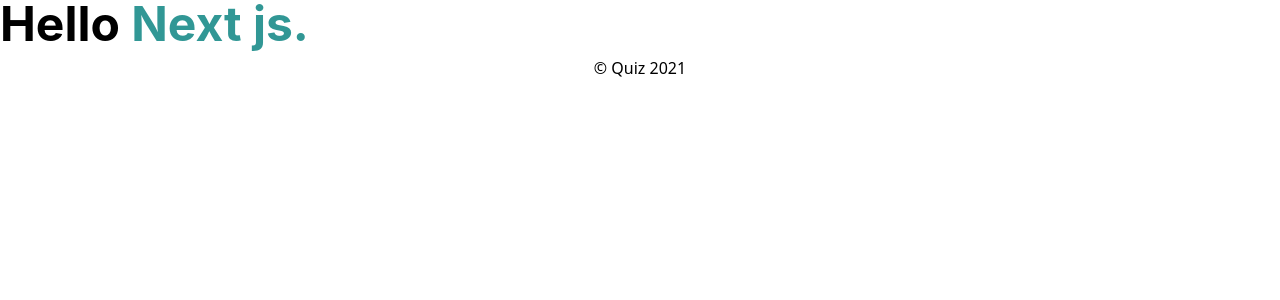
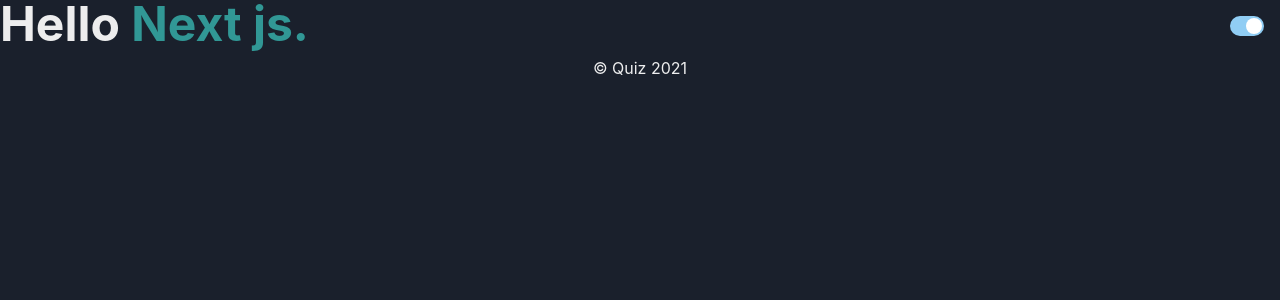
Before and after one commit to Mahavatar5D/next-chakra-app, a Next.js app: page / in a window 1280 px wide. Shown: the top 300 px of the page. Built offline with nearby package versions, Linux system fonts and the light colour scheme.

Commit message:
Add component DarkModeSwitch.

```diff
--- /dev/null
+++ b/components/DarkMOdeSwitch/index.tsx
@@ -0,0 +1,21 @@
+import React from 'react'
+import { useColorMode, Switch } from '@chakra-ui/react'
+
+const DarkModeSwitch: React.FC = () => {
+  const { colorMode, toggleColorMode } = useColorMode()
+
+  const isDark = colorMode === 'dark'
+
+  return (
+    <Switch
+      position="fixed"
+      top="1rem"
+      right="1rem"
+      color="green"
+      isChecked={isDark}
+      onChange={toggleColorMode}
+    />
+  )
+}
+
+export default DarkModeSwitch
--- a/components/MasterPage/index.tsx
+++ b/components/MasterPage/index.tsx
@@ -1,13 +1,18 @@
 import React from 'react'
 import { Html, Head, Main, NextScript } from 'next/document'
+import { ColorModeScript } from '@chakra-ui/react'
+
 import AppFooter from '../AppFooter'
 
 const MasterPage: React.FC = () => {
   return (
     <Html lang="pt-br">
+      <link href="https://fonts.googleapis.com/css2?family=Roboto:wght@400;500;700&display=swap" rel="stylesheet" />
       <Head />
       <title>Quiz</title>
       <body>
+        {/* Make Color mode to persists when you refresh the page. */}
+        <ColorModeScript />
         <Main />
         <NextScript />
       </body>
--- /dev/null
+++ b/config/emotion.ts
@@ -0,0 +1,5 @@
+import styled from '@emotion/styled'
+
+import theme from '../shared/theme'
+
+export default styled(theme)
--- a/pages/_app.tsx
+++ b/pages/_app.tsx
@@ -1,13 +1,18 @@
 import React from 'react'
 import type { AppProps } from 'next/app'
-import { ThemeProvider, theme, CSSReset } from '@chakra-ui/react'
+import { ChakraProvider, ColorModeProvider } from '@chakra-ui/react'
+import { ThemeProvider as EmotionProvider } from '@emotion/react'
+
+import theme from '../shared/theme'
 
 const App: React.FC<AppProps> = ({ Component, pageProps }: AppProps) => {
   return (
-    <ThemeProvider theme={theme}>
-      <CSSReset />
-      <Component {...pageProps} />
-    </ThemeProvider>
+    <ChakraProvider resetCSS theme={theme}>
+      <ColorModeProvider value='dark' options={theme.config} />
+      <EmotionProvider theme={theme}>
+        <Component {...pageProps} />
+      </EmotionProvider>
+    </ChakraProvider>
   )
 }
 
--- a/pages/_document.tsx
+++ b/pages/_document.tsx
@@ -1,5 +1,6 @@
 import React from 'react'
 import NextDocument from 'next/document'
+
 import MasterPage from '../components/MasterPage'
 
 class AppDocument extends NextDocument {
--- a/pages/index.tsx
+++ b/pages/index.tsx
@@ -1,11 +1,16 @@
 import React from 'react'
 import { Heading, Link } from '@chakra-ui/react'
 
+import DarkModeSwitch from '../components/DarkModeSwitch'
+
 const Index: React.FC = () => {
   return (
-    <Heading as="h1" size="2xl" mb="2">
-        Hello <Link color="teal.500" href="https://nextjs.org">Next js.</Link>
-    </Heading>
+    <>
+      <Heading as="h1" size="2xl" mb="2">
+          Hello <Link color="teal.500" href="https://nextjs.org">Next js.</Link>
+      </Heading>
+      <DarkModeSwitch />
+    </>
   )
 }
 
--- /dev/null
+++ b/shared/theme.ts
@@ -0,0 +1,22 @@
+import { extendTheme } from '@chakra-ui/react'
+import { createBreakpoints } from '@chakra-ui/theme-tools'
+
+const breakpoints = createBreakpoints({
+  sm: '30em',
+  md: '48em',
+  lg: '62em',
+  xl: '80em'
+})
+
+const config = {
+  initialColorMode: 'dark',
+  useSystemColorMode: false
+}
+
+const overrides = {
+  breakpoints,
+  config
+}
+
+const theme = extendTheme(overrides)
+export default theme
```
